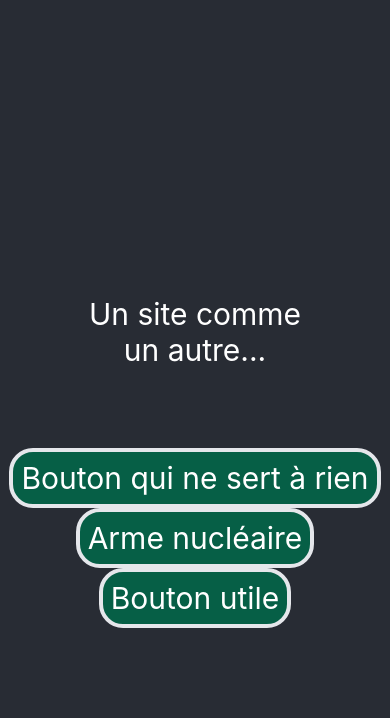
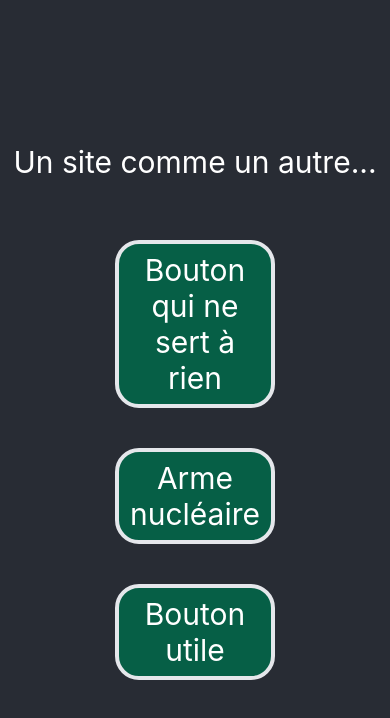
Before and after one commit to SkylerAuraArena/todolistapp, a React (Create React App) app: page / in a window 390 px wide. Shown: the top 718 px of the page. Built offline with nearby package versions, Linux system fonts and the light colour scheme.

Commit message:
Transformation responsive

```diff
--- a/src/App.js
+++ b/src/App.js
@@ -1,20 +1,13 @@
-import { useState } from "react";
 import H1 from "./components/H/H1";
-import Button from "./components/Buttons/Button";
+import ButtonList from "./components/Buttons/ButtonList";
 
 function App() {
-
-  const [txtBtnUtile, setTxtBtnUtile] = useState("Bouton utile")
-  const [isClicked, setIsClicked] = useState(false)
-
   return (
     <div className="MainColor box-border m-0 text-center">
-      <header className="min-h-screen flex flex-col items-center justify-center text-white text-3xl">
+      <div className="min-h-screen flex flex-col justify-center text-white text-3xl">
         <H1>Un site comme un autre...</H1>
-        <Button typeBtn="useless">Bouton qui ne sert à rien</Button>
-        <Button typeBtn="danger" setTxtBtnUtile={setTxtBtnUtile} isClicked={[isClicked, setIsClicked]}>Arme nucléaire</Button>
-        <Button typeBtn="usefull">{txtBtnUtile}</Button>
-      </header>
+        <ButtonList />
+      </div>
     </div>
   );
 }
--- a/src/components/Buttons/Button.js
+++ b/src/components/Buttons/Button.js
@@ -13,7 +13,7 @@ const Button = (props) => {
     })
 
     const css = `${colorBtn}
-    rounded-3xl border-4 p-2
+    rounded-3xl border-4 p-2 m-5 w-40 lg:w-auto
     transform hover:scale-110`
 
     return(
--- /dev/null
+++ b/src/components/Buttons/ButtonList.js
@@ -0,0 +1,19 @@
+import {useState} from 'react'
+import Button from "./Button";
+
+const ButtonList = () => {
+
+    const [txtBtnUtile, setTxtBtnUtile] = useState("Bouton utile")
+    const [isClicked, setIsClicked] = useState(false)
+
+    return(
+        // <div className="flex flex-col justify-center items-center md:flex-row md:justify-around">
+        <div className="flex flex-col justify-center items-center">
+            <Button typeBtn="useless">Bouton qui ne sert à rien</Button>
+            <Button typeBtn="danger" setTxtBtnUtile={setTxtBtnUtile} isClicked={[isClicked, setIsClicked]}>Arme nucléaire</Button>
+            <Button typeBtn="usefull">{txtBtnUtile}</Button>
+        </div>
+    )
+}
+
+export default ButtonList
--- a/src/components/H/H1.js
+++ b/src/components/H/H1.js
@@ -3,7 +3,7 @@ import React from 'react'
 const H1 = ({children}) => {
 
     return(
-        <h1 className="m-20">{children}</h1>
+        <h1 className="mb-10">{children}</h1>
     )
 }
 
```
